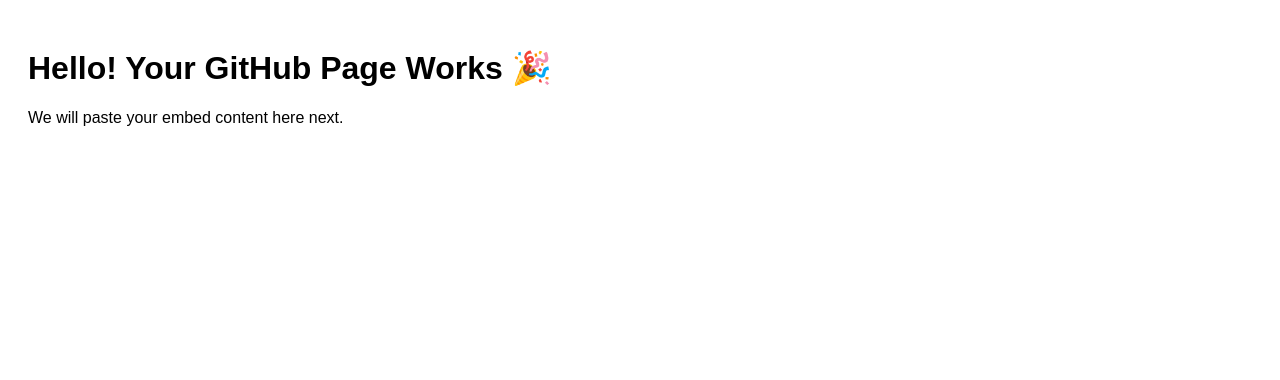
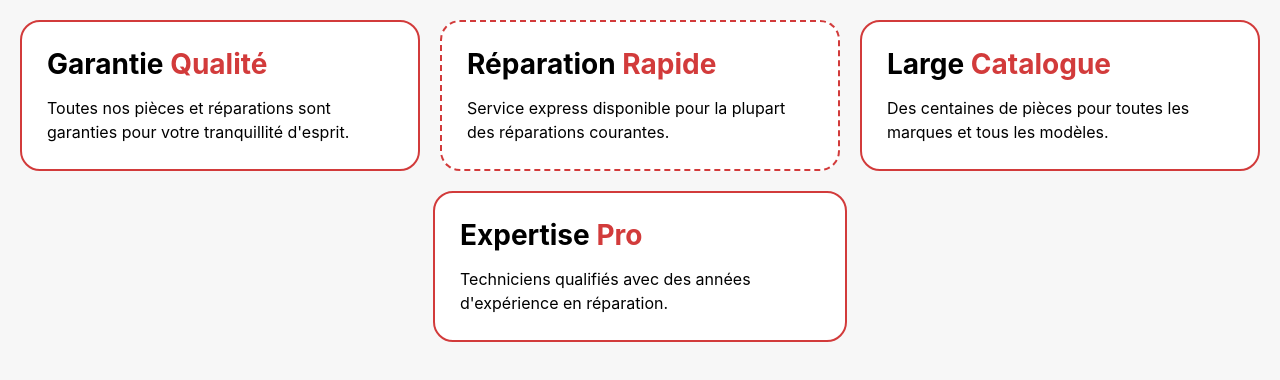
Before and after one commit to rivainedouard125/pixie-features, a plain HTML site: page index.html in a window 1280 px wide. Drawn offline with Linux system fonts and the light colour scheme.

Commit message:
Update index.html

```diff
--- a/index.html
+++ b/index.html
@@ -1,18 +1,140 @@
 <!DOCTYPE html>
-<html>
+<html lang="fr">
 <head>
-  <meta charset="UTF-8">
-  <title>Pixie Features Test</title>
-  <meta name="viewport" content="width=device-width, initial-scale=1">
-  <style>
-    body {
-      font-family: sans-serif;
-      padding: 20px;
-    }
-  </style>
+<meta charset="UTF-8" />
+<meta name="viewport" content="width=device-width, initial-scale=1.0" />
+<title>Pixie Features</title>
+
+<style>
+/* ===== Global Reset for Container Safety ===== */
+html, body {
+  margin: 0;
+  padding: 0;
+  width: 100%;
+  overflow-x: hidden;
+  font-family: "Inter", sans-serif;
+  background: #f7f7f7;
+}
+
+.section-container,
+.features-container {
+  width: 100%;
+  max-width: 100%;
+  margin: 0 auto;
+  box-sizing: border-box;
+  overflow-x: hidden;
+}
+
+/* ===== FEATURES SECTION WRAPPER ===== */
+.features-container {
+  display: flex;
+  flex-wrap: wrap;
+  gap: 20px;
+  justify-content: center;
+  padding: 20px;
+}
+
+/* ===== FEATURE CARD ===== */
+.feature-box {
+  flex: 1 1 300px;
+  max-width: 360px;
+  width: 100%;
+
+  border: 2px solid #d23b3b;
+  border-radius: 20px;
+  padding: 25px;
+  background: white;
+  transition: 0.3s ease;
+}
+
+.feature-box.dashed {
+  border-style: dashed;
+}
+
+/* Hover Effect (Desktop only) */
+@media (min-width: 768px) {
+  .feature-box:hover {
+    transform: translateY(-6px);
+    box-shadow: 0px 8px 20px rgba(0,0,0,0.08);
+  }
+}
+
+/* ===== Title Styling ===== */
+.feature-title {
+  font-size: 28px;
+  font-weight: 700;
+  margin-bottom: 15px;
+}
+
+.feature-title span {
+  color: #d23b3b;
+}
+
+/* ===== Text Styling ===== */
+.feature-text {
+  font-size: 16px;
+  line-height: 1.5;
+}
+
+/* ===== Mobile Improvements ===== */
+@media (max-width: 480px) {
+  .features-container {
+    padding: 15px;
+    gap: 15px;
+  }
+
+  .feature-title {
+    font-size: 24px;
+  }
+
+  .feature-text {
+    font-size: 15px;
+  }
+}
+</style>
 </head>
+
 <body>
-  <h1>Hello! Your GitHub Page Works 🎉</h1>
-  <p>We will paste your embed content here next.</p>
+
+<div class="features-container section-container">
+
+  <div class="feature-box">
+    <div class="feature-title">
+      Garantie <span>Qualité</span>
+    </div>
+    <div class="feature-text">
+      Toutes nos pièces et réparations sont garanties pour votre tranquillité d'esprit.
+    </div>
+  </div>
+
+  <div class="feature-box dashed">
+    <div class="feature-title">
+      Réparation <span>Rapide</span>
+    </div>
+    <div class="feature-text">
+      Service express disponible pour la plupart des réparations courantes.
+    </div>
+  </div>
+
+  <div class="feature-box">
+    <div class="feature-title">
+      Large <span>Catalogue</span>
+    </div>
+    <div class="feature-text">
+      Des centaines de pièces pour toutes les marques et tous les modèles.
+    </div>
+  </div>
+
+  <div class="feature-box">
+    <div class="feature-title">
+      Expertise <span>Pro</span>
+    </div>
+    <div class="feature-text">
+      Techniciens qualifiés avec des années d'expérience en réparation.
+    </div>
+  </div>
+
+</div>
+
 </body>
 </html>
```
